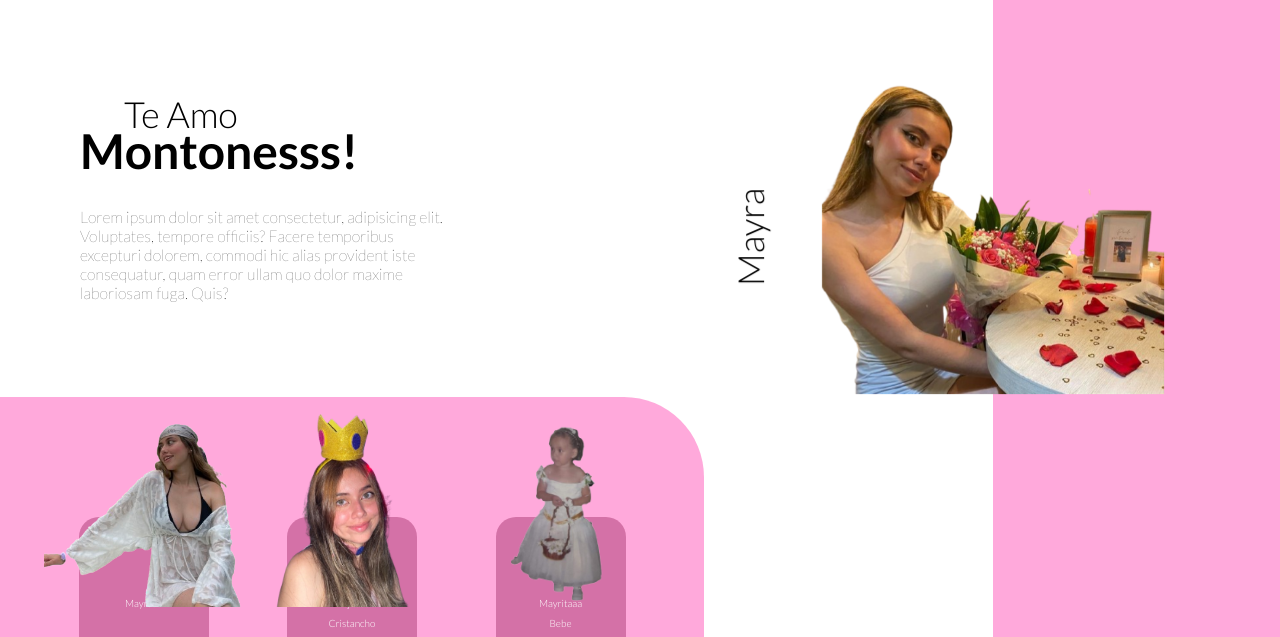
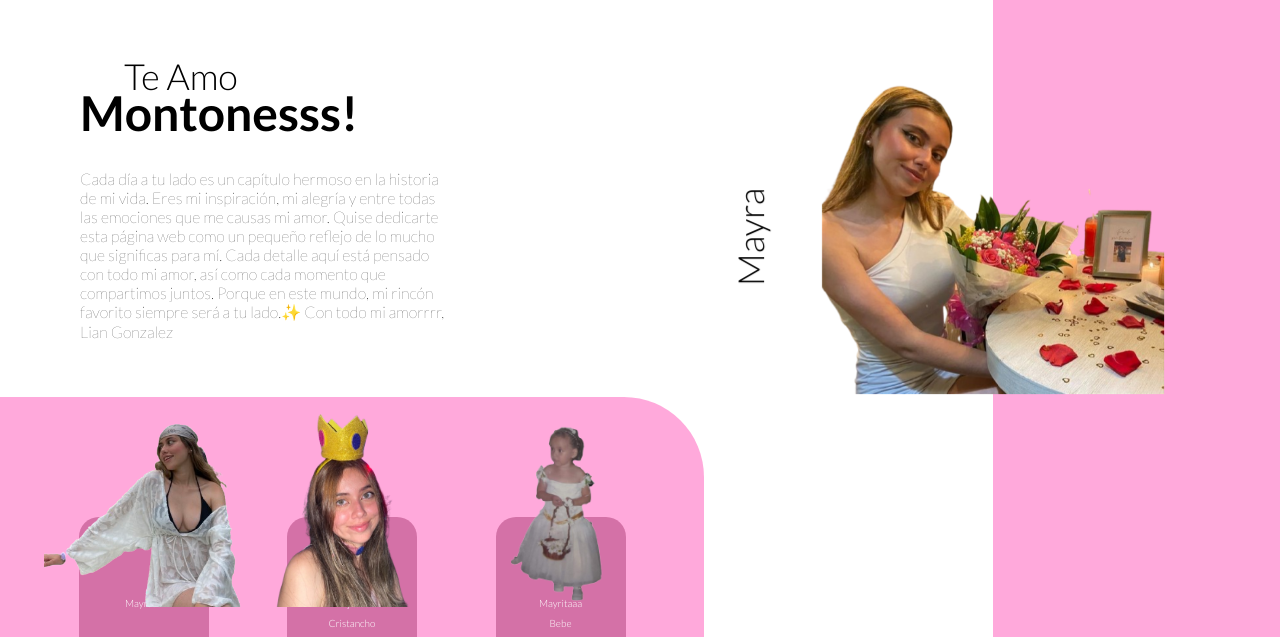
Before and after one commit to liangonzzz/mayra_novia, a plain HTML site: page Proyecto css/index.html in a window 1280 px wide. Shown: the part 163-800 px from the top of the page. Drawn offline with Linux system fonts and the light colour scheme.

Commit message:
cambio
cambio

```diff
--- a/Proyecto css/index.html
+++ b/Proyecto css/index.html
@@ -29,8 +29,11 @@
             <section class="main-content">
                 <p>Te Amo</p>
                 <h1>Montonesss!</h1>
-                <p>Lorem ipsum dolor sit amet consectetur, adipisicing elit. Voluptates, tempore officiis? Facere temporibus excepturi dolorem, commodi hic alias provident iste consequatur, quam error ullam quo dolor maxime laboriosam fuga. Quis?</p>
-            </section>
+                <p>Cada día a tu lado es un capítulo hermoso en la historia de mi vida. Eres mi inspiración, mi alegría y entre todas las emociones que me causas mi amor. Quise dedicarte esta página web como un pequeño reflejo de lo mucho que significas para mí. Cada detalle aquí está pensado con todo mi amor, así como cada momento que compartimos juntos.
+
+                    Porque en este mundo, mi rincón favorito siempre será a tu lado.✨
+
+                    Con todo mi amorrrr, Lian Gonzalez</p>            </section>
 
             <aside class="side-content">
                 <p>Mayra</p>
```
